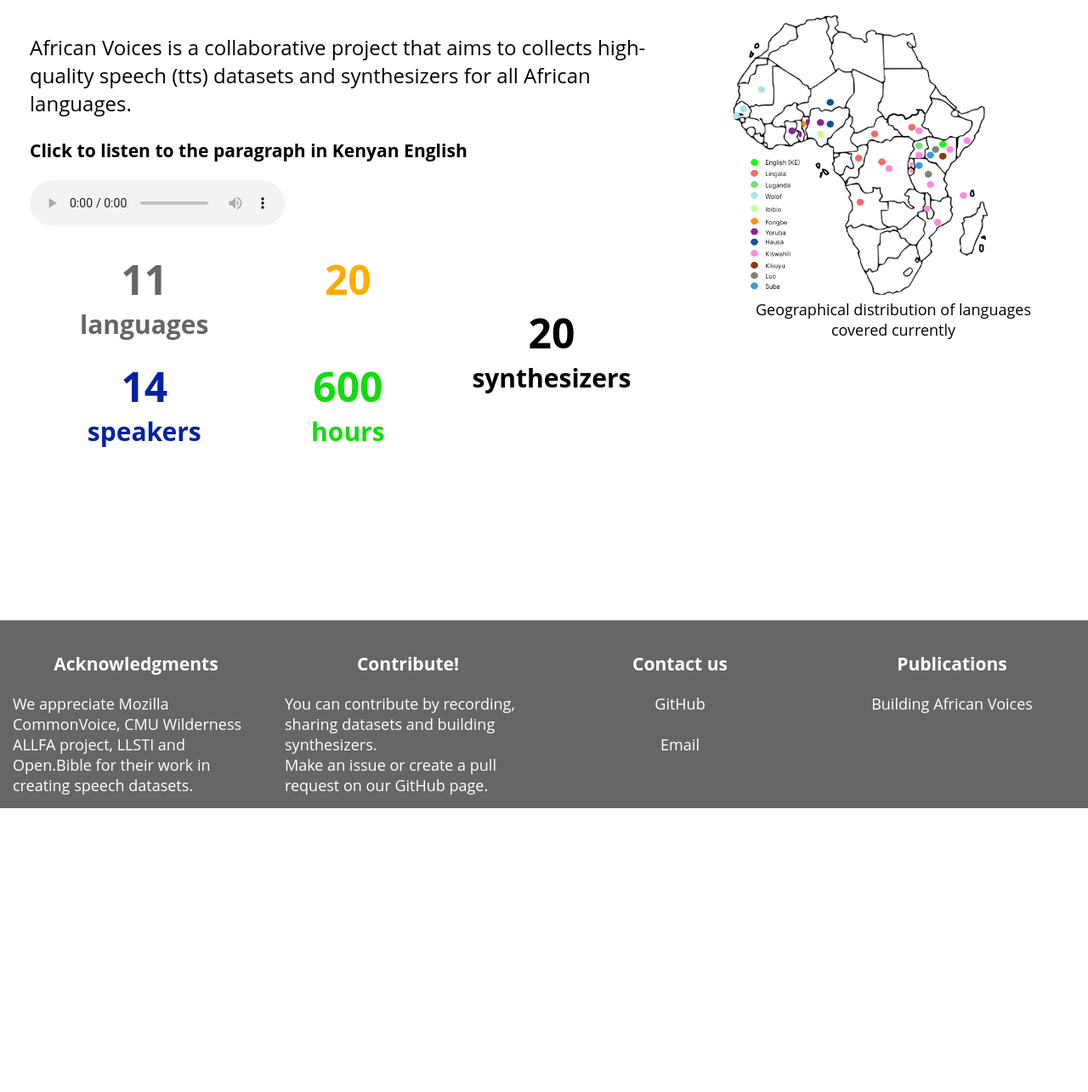
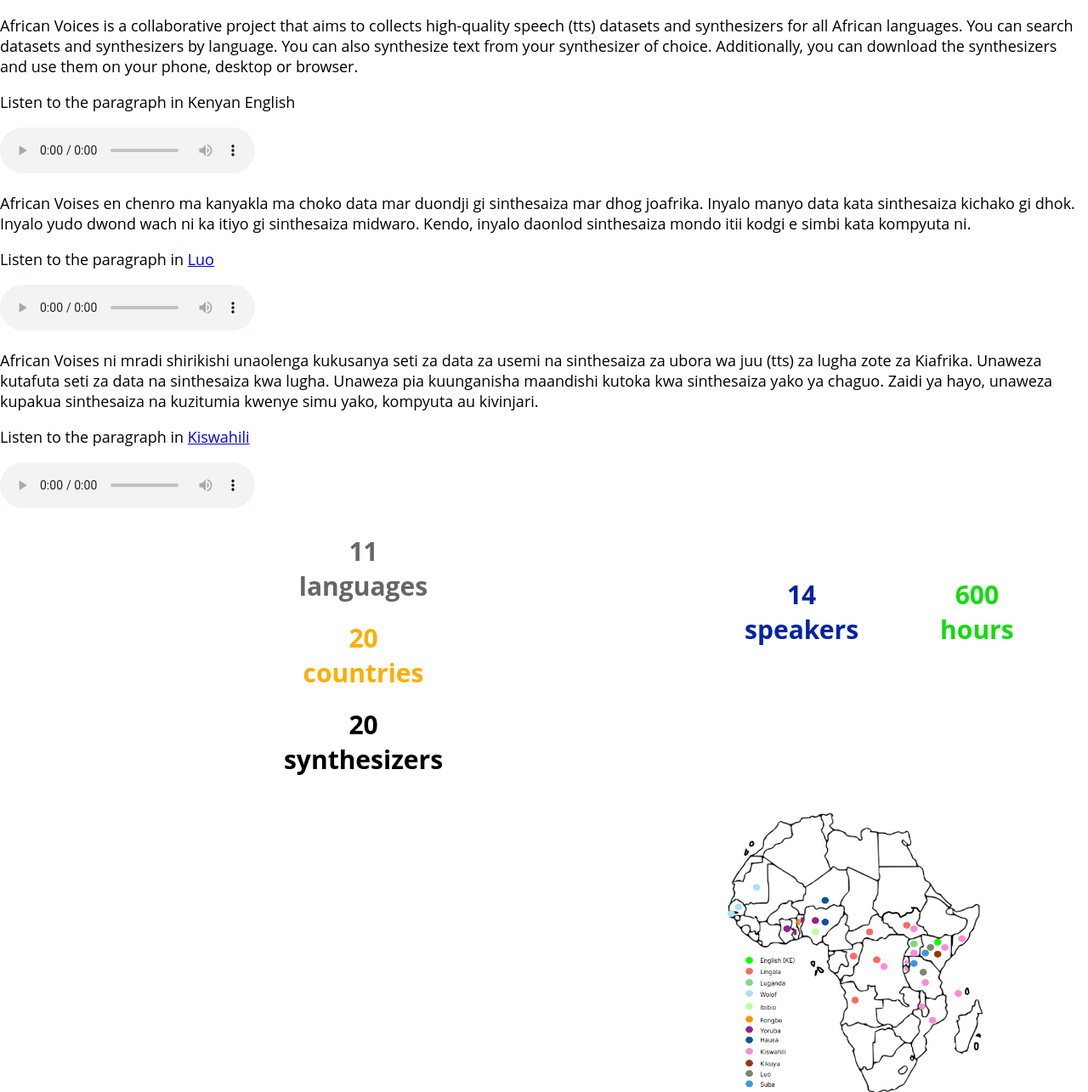
Before and after one commit to Pogayo/african-voices-web, a Django app: page / in a window 1280 px wide. Shown: the part 78-1363 px from the top of the page at 85% size. Before the commit the page ends 1029 px from the top, so only its background shows below. Run offline with Django 4.2, Linux system fonts and the light colour scheme; data comes from the database, SQL or seed files in the repository.

Commit message:
before the big push

```diff
--- a/app/templates/app/index.html
+++ b/app/templates/app/index.html
@@ -1,30 +1,50 @@
 {% extends "app/base_generic.html" %}
 {% load static %}
-{% block title %}<title> AfricanVoices: Home</title>{% endblock %}
+{% block title %}<title> AfricanVoices: African Text to Speech </title>{% endblock %}
 
 {% block content %}
-<div class="content">
+    <div class="home-container">
+        <div>
+            <p class="home-exp">
+                African Voices is a collaborative project that aims to collects high-quality speech (tts) datasets and
+                synthesizers for all African languages. You can search datasets and synthesizers by language. You can
+                also synthesize text from your synthesizer of choice. Additionally, you can download the synthesizers
+                and use them on your phone, desktop or browser.
+            </p>
 
-
-<div style="float: left; width:60%; padding: 15px;  ">
-    <p id="home-exp">
-        African Voices is a collaborative project that aims to collects high-quality speech (tts) datasets and
-        synthesizers for all African languages.
-    </p>
-    <h3>Click to listen to the paragraph in Kenyan English</h3>
+            <p>Listen to the paragraph in Kenyan English</p>
             <audio controls>
                 <source src="{% static 'app/sample1.mp3' %}" type="audio/mpeg">
                 Your browser does not support the audio element.
             </audio>
+            <p class="home-exp"> African Voises en chenro ma kanyakla ma choko data mar duondji gi sinthesaiza mar dhog
+                joafrika.
+                Inyalo manyo data kata sinthesaiza kichako gi dhok. Inyalo yudo dwond wach ni ka itiyo gi sinthesaiza
+                midwaro. Kendo, inyalo daonlod sinthesaiza mondo itii kodgi e simbi kata kompyuta ni.
+            </p>
+            <p> Listen to the paragraph in <a href="https://en.wikipedia.org/wiki/Dholuo"> Luo </a></p>
+            <audio controls>
+                <source src="{% static 'app/luo_sample.mp3' %}" type="audio/mpeg">
+                Your browser does not support the audio element.
+            </audio>
+
+            <p class="home-exp"> African Voises ni mradi shirikishi unaolenga kukusanya seti za data za usemi na sinthesaiza za ubora wa juu (tts) za lugha zote za Kiafrika.
+                Unaweza kutafuta seti za data na sinthesaiza kwa lugha. Unaweza pia kuunganisha maandishi kutoka kwa sinthesaiza yako ya chaguo.
+                Zaidi ya hayo, unaweza kupakua sinthesaiza na kuzitumia kwenye simu yako, kompyuta  au kivinjari.
+
+            </p>
+            <p> Listen to the paragraph in <a href="https://en.wikipedia.org/wiki/Swahili_language"> Kiswahili </a></p>
+            <audio controls>
+                <source src="{% static 'app/kis_sample.mp3' %}" type="audio/mpeg">
+                Your browser does not support the audio element.
+            </audio>
 
         <div id="home-stats">
-
             <div class="col">
-            <div class="row">
                 <div id="num-langs" class="home-stats-item" style="color: #666666;">
 
-                <span id="num-langs-count" style="font-size:48px;">
-                    {{ num_langs}}
+                <span id="num-langs-count">
+                    {{ num_langs }}
                 </span><br>
 
                     languages
@@ -32,10 +52,10 @@
                 </div>
                 <div id="num-countries" class="home-stats-item" style="color:#FFAD00;">
 
-                <span id="num-countries-count" style="font-size:48px;">
+            <span id="num-countries-count">
                 {{ num_countries }}
             </span><br>
-
+                    countries
                 </div>
 
             </div>
@@ -43,15 +63,15 @@
             <div class="row">
                 <div id="num-speakers" class="home-stats-item" style="color: #0023A3">
 
-                <span id="num-speakers-count" style="font-size:48px;">
-                    {{ num_speakers}}
+                <span id="num-speakers-count">
+                    {{ num_speakers }}
                 </span><br>
                     speakers
 
                 </div>
-                <div id="num-hours" class="home-stats-item"  style="color:  #12DC0C;">
+                <div id="num-hours" class="home-stats-item" style="color:  #12DC0C;">
 
-                <span id="num-hours-count" style="font-size:48px;">
+                <span id="num-hours-count">
                     {{ num_hours }}
                 </span><br>
                     hours
@@ -61,12 +81,10 @@
 
             </div>
 
-        </div>
-
 
             <div id="num-synthesizers" class="home-stats-item">
 
-                <span id="num-synthesizers-count" style="font-size:48px;">
+                <span id="num-synthesizers-count">
                     {{ num_synthesizers }}
                 </span><br>
                 synthesizers
@@ -75,15 +93,14 @@
             </div>
 
         </div>
-
         </div>
 
+
     <figure id="map-wrapper">
-    <img src="{% static 'app/map.png' %}" id="home-map"/>
+        <img src="{% static 'app/map.png' %}" id="home-map"
+             alt="Map of Africa depicting languages covered in AfricanVoices"/>
         <figcaption style="text-align: center">Geographical distribution of languages covered currently</figcaption>
     </figure>
-
-
 
     </div>
 
```
Lines whose indentation alone changed are shown as unchanged.
